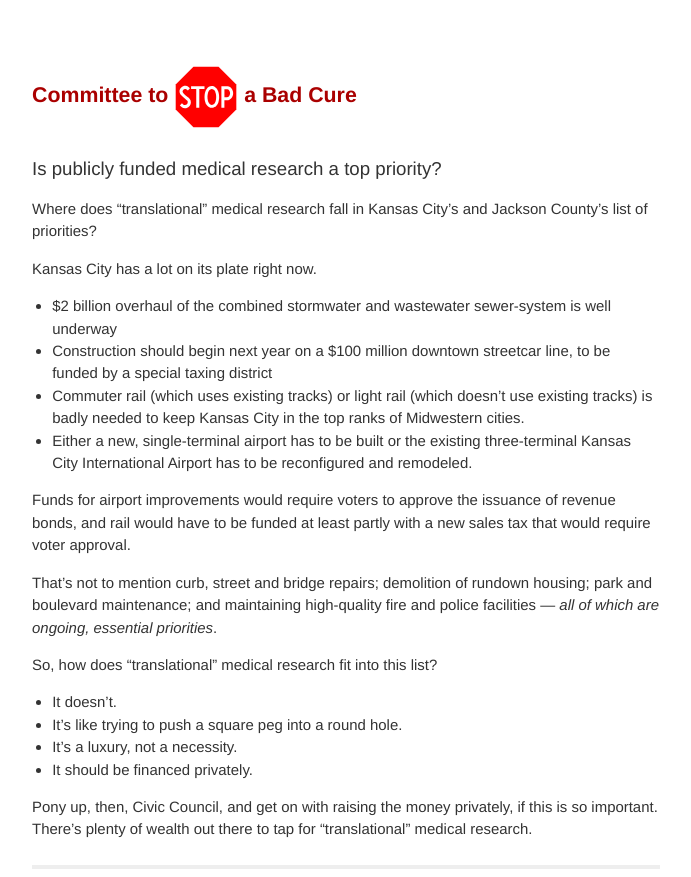
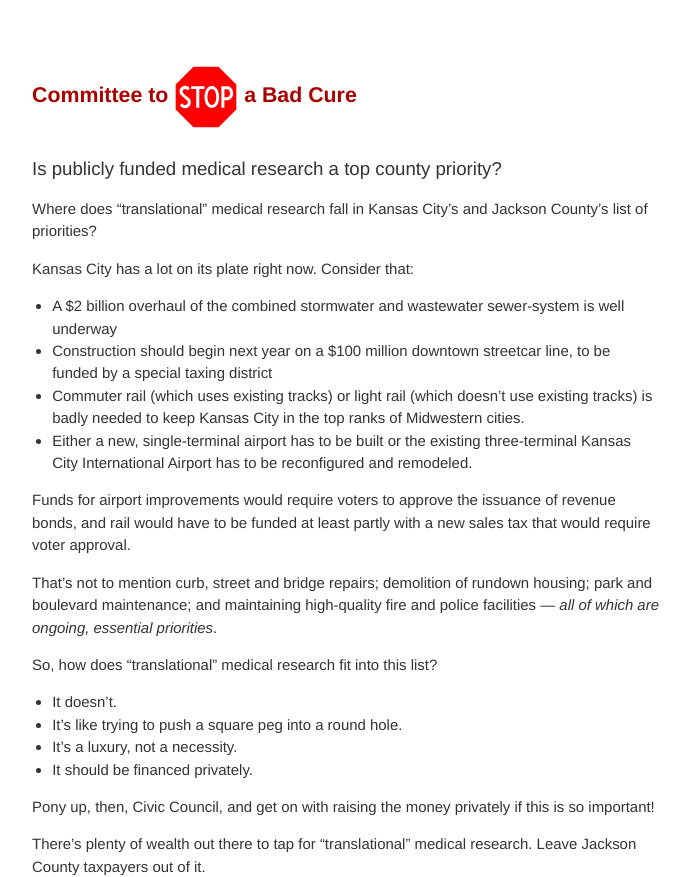
Before and after one commit to jiko/stopabadcure, a Jekyll site: the page built from _posts/2013-09-03-priorities.md, in a window 1280 px wide, cut to the strip 0-877 px from the top of the page. Shown: the whole strip, without its empty margins (294-985 px from the left). Built offline with Jekyll 4.4.1, drawn with Linux system fonts in a browser that asks for light colours.

Commit message:
Updated 2013-09-03-priorities.md

```diff
--- a/_posts/2013-09-03-priorities.md
+++ b/_posts/2013-09-03-priorities.md
@@ -1,13 +1,14 @@
 ---
 layout: post
-title: Is publicly funded medical research a top priority?
+title: "Is publicly funded medical research a top county priority?"
 published: true
 ---
+
 Where does “translational” medical research fall in Kansas City’s and Jackson County’s list of priorities?
 
-Kansas City has a lot on its plate right now.
+Kansas City has a lot on its plate right now. Consider that:
 <ul>
-	<li>$2 billion overhaul of the combined stormwater and wastewater sewer-system is well underway</li>
+	<li>A $2 billion overhaul of the combined stormwater and wastewater sewer-system is well underway</li>
 	<li>Construction should begin next year on a $100 million downtown streetcar line, to be funded by a special taxing district</li>
 	<li>Commuter rail (which uses existing tracks) or light rail (which doesn’t use existing tracks) is badly needed to keep Kansas City in the top ranks of Midwestern cities.</li>
 	<li>Either a new, single-terminal airport has to be built or the existing three-terminal Kansas City International Airport has to be reconfigured and remodeled.</li>
@@ -23,4 +24,6 @@
 	<li>It’s a luxury, not a necessity.</li>
 	<li>It should be financed privately.</li>
 </ul>
-Pony up, then, Civic Council, and get on with raising the money privately, if this is so important. There’s plenty of wealth out there to tap for “translational” medical research.
+Pony up, then, Civic Council, and get on with raising the money privately if this is so important!
+
+There’s plenty of wealth out there to tap for “translational” medical research. Leave Jackson County taxpayers out of it.
```
